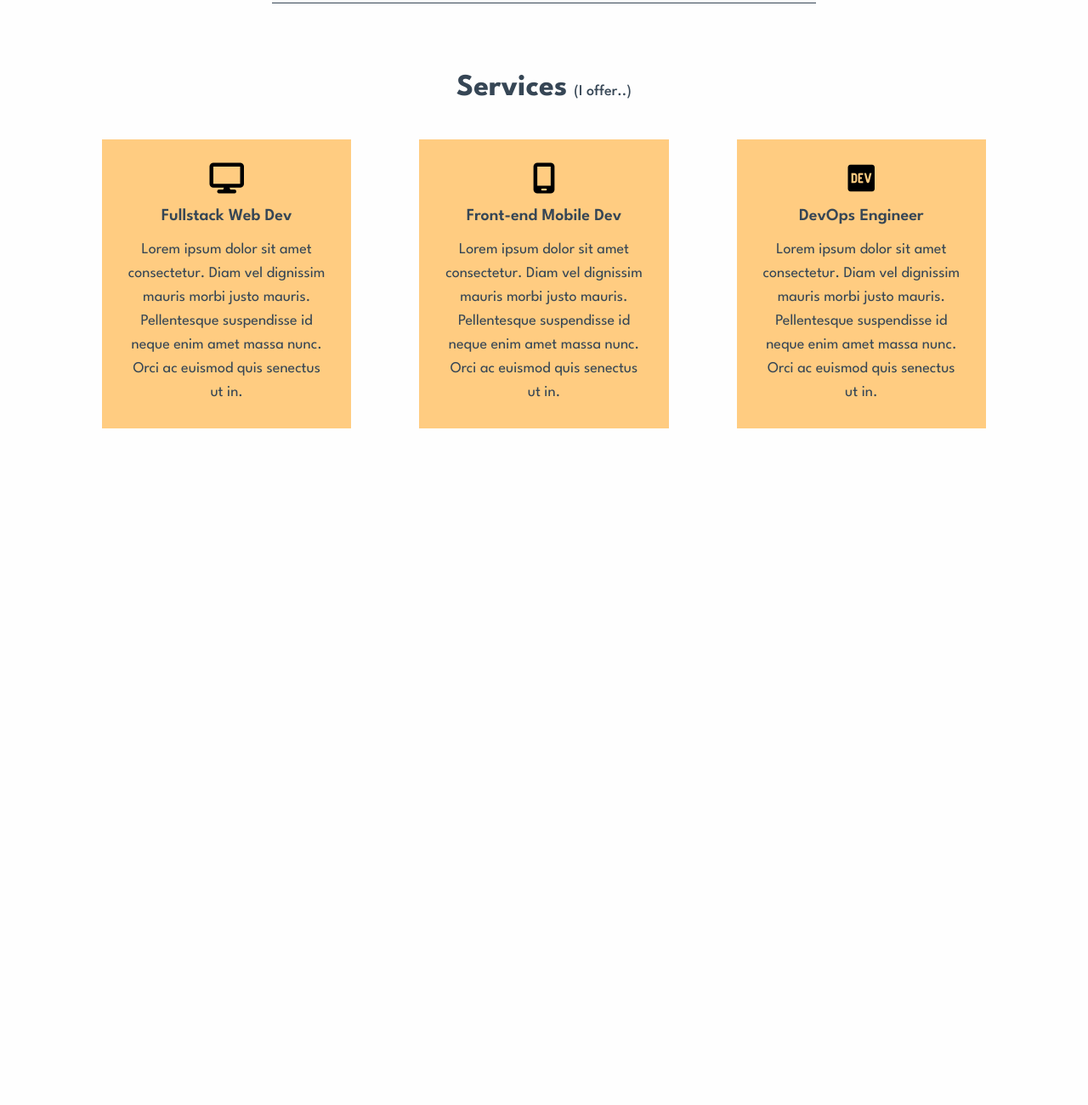
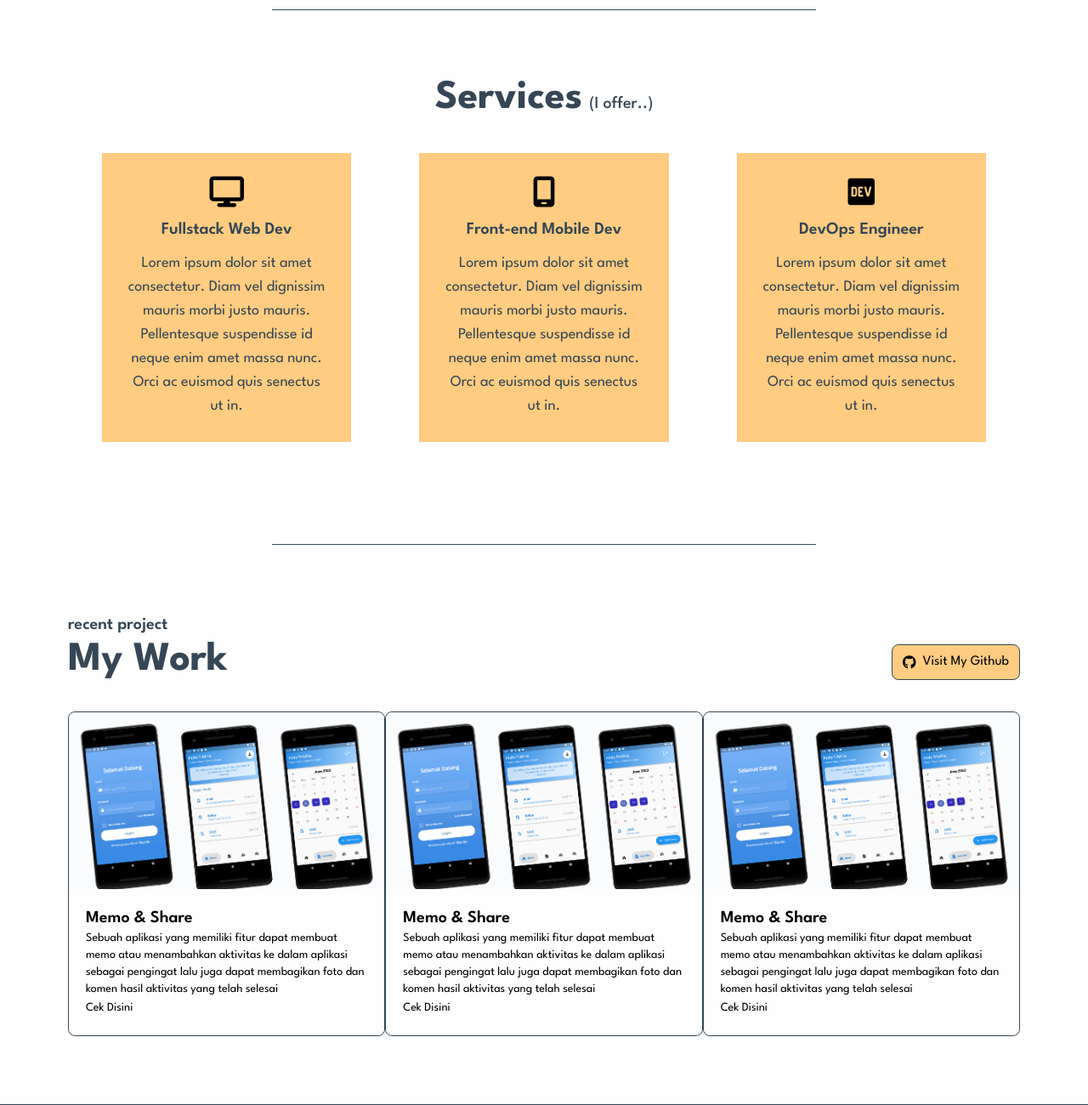
Before and after one commit to FarhanGits/Portfolio, a website: page page/index.html in a window 1280 px wide. Shown: the part 1460-2760 px from the top of the page at 85% size. Before the commit the page ends 2084 px from the top, so only its background shows below. Drawn offline with Linux system fonts and the light colour scheme.

Commit message:
my project section

```diff
--- a/page/index.html
+++ b/page/index.html
@@ -30,11 +30,11 @@
                 <li>
                     <a href="#services" class="hover:underline text-dark-default">Services</a>
                 </li>
+                <!-- <li>
+                    <a href="#" class="hover:underline text-dark-default">Experience</a>
+                </li> -->
                 <li>
-                    <a href="#" class="hover:underline text-dark-default">Experience</a>
-                </li>
-                <li>
-                    <a href="#" class="hover:underline text-dark-default">My Work</a>
+                    <a href="#mywork" class="hover:underline text-dark-default">My Work</a>
                 </li>
             </ul>
             <a href="#" class="bg-yellow-default py-2 px-5 rounded-full shadow-lg text-dark-default hover:bg-dark-default hover:text-yellow-default">Contact Me</a>
@@ -66,8 +66,8 @@
             </section>
 
             <section class="w-1/2">
-                <p class="text-dark-default text-lg font-semibold mb-1">fun fact(?)</p>
-                <h1 class="text-dark-default text-4xl font-bold mb-9">About Me</h1>
+                <p class="text-dark-default text-xl font-semibold mb-1">fun fact(?)</p>
+                <h1 class="text-dark-default text-5xl font-bold mb-9">About Me</h1>
                 <p class="text-dark-default text-lg font-normal mb-3 whitespace-pre-line">Lorem ipsum dolor sit amet consectetur. Tortor lacinia pretium ultricies mollis sit lacus massa. Tortor in vel sapien tellus egestas sit id malesuada. Accumsan mauris mi nisl fames. Volutpat diam sit amet interdum elementum. Dui in ullamcorper rutrum risus vel eu et. Ut vitae tincidunt facilisis tincidunt ac. Id facilisis a cursus viverra nunc ipsum habitant pretium. Nisi eu sed justo arcu natoque purus lorem amet a. Integer rhoncus amet erat accumsan metus vulputate. Eget sit ultricies et arcu. Sagittis posuere cursus diam risus nibh mattis id nibh. Pharetra est mi nunc dictum mi mattis volutpat ipsum enim.
 
                     Interdum sed quam non nulla enim posuere. Lectus et scelerisque proin faucibus vulputate cursus bibendum. Amet et eget cras arcu magna ut dictumst. Vitae justo sagittis ornare imperdiet fringilla tellus blandit eget. Convallis neque egestas id tempor nullam. Egestas aenean pellentesque augue odio. Orci consectetur a amet ut posuere ullamcorper amet eget mattis. Pulvinar porttitor turpis auctor lacus tortor tellus eget faucibus. Ultricies leo commodo eu vitae tellus scelerisque. Nisi ultrices duis nunc sed sed sit. Etiam vivamus dolor duis.
@@ -80,29 +80,83 @@
         <!-- Services -->
         <div id="services" class="px-20 py-10 mt-10 mb-10 flex flex-col items-center">
             <div class="flex items-baseline">
-                <h1 class="text-4xl font-bold mr-2 text-dark-default">Services</h1>
-                <p class="text-lg font-medium text-dark-default">(I offer..)</p>
+                <h1 class="text-5xl font-bold mr-2 text-dark-default">Services</h1>
+                <p class="text-xl font-medium text-dark-default">(I offer..)</p>
             </div>
-            <div class="flex">
-                <div class="flex flex-col items-center bg-yellow-default m-10 p-7">
+            <div class="flex justify-around">
+                <div class="flex flex-col items-center bg-yellow-default m-10 p-7 aspect-auto">
                     <i class="fa-solid fa-display text-4xl mb-3"></i>
                     <h2 class="text-dark-default font-semibold text-xl mb-3">Fullstack Web Dev</h2>
                     <p class="text-dark-default text-lg text-center">Lorem ipsum dolor sit amet consectetur. Diam vel dignissim mauris morbi justo mauris. Pellentesque suspendisse id neque enim amet massa nunc. Orci ac euismod quis senectus ut in.</p>
                 </div>
 
-                <div class="flex flex-col items-center bg-yellow-default m-10 p-7">
+                <div class="flex flex-col items-center bg-yellow-default m-10 p-7 aspect-auto">
                     <i class="fa-solid fa-mobile-screen text-4xl mb-3"></i>
                     <h2 class="text-dark-default font-semibold text-xl mb-3">Front-end Mobile Dev</h2>
                     <p class="text-dark-default text-lg text-center">Lorem ipsum dolor sit amet consectetur. Diam vel dignissim mauris morbi justo mauris. Pellentesque suspendisse id neque enim amet massa nunc. Orci ac euismod quis senectus ut in.</p>
                 </div>
 
-                <div class="flex flex-col items-center bg-yellow-default m-10 p-7">
+                <div class="flex flex-col items-center bg-yellow-default m-10 p-7 aspect-auto">
                     <i class="fa-brands fa-dev text-4xl mb-3"></i>
                     <h2 class="text-dark-default font-semibold text-xl mb-3">DevOps Engineer</h2>
                     <p class="text-dark-default text-lg text-center">Lorem ipsum dolor sit amet consectetur. Diam vel dignissim mauris morbi justo mauris. Pellentesque suspendisse id neque enim amet massa nunc. Orci ac euismod quis senectus ut in.</p>
                 </div>
             </div>
         </div>
+        <!-- Devider -->
+        <span class="w-1/2 h-px bg-dark-default flex"></span>
+
+        <!-- My Work -->
+        <div id="mywork" class="px-20 py-10 mt-10 mb-10 w-full">
+            <div class="flex justify-between items-center">
+                <div>
+                    <p class="text-dark-default text-xl font-semibold mb-1">recent project</p>
+                    <h1 class="text-dark-default text-5xl font-bold mb-9">My Work</h1>
+                </div>
+                <a href="https://github.com/FarhanGits" target="_blank" class="py-2 px-3 flex items-center bg-yellow-default rounded-lg border-dark-default border">
+                    <i class="fa-brands fa-github mr-2"></i>
+                    <span>Visit My Github</span>
+                </a>
+            </div>
+
+            <section class="flex justify-between">
+                <div class="bg-white-default h-auto w-96 rounded-lg flex flex-col box-border border border-dark-default">
+                    <div class="relative h-52 overflow-hidden w-full">
+                        <img src="img/Mockup - Memo & Share.jpg" alt="my project" class="overflow-hidden w-full rounded-lg">
+                    </div>
+                    <div class="bg-white-default p-5 rounded-lg">
+                        <h2 class="text-xl font-semibold">Memo & Share</h2>
+                        <h3 class="text-sm">Sebuah aplikasi yang memiliki fitur  dapat membuat memo atau menambahkan aktivitas ke dalam aplikasi sebagai pengingat lalu juga dapat membagikan foto dan komen hasil aktivitas yang telah selesai</h3>
+                        <a href="" class="text-sm">Cek Disini</a>
+                    </div>
+                </div>
+
+                <div class="bg-white-default h-auto w-96 rounded-lg flex flex-col box-border border border-dark-default">
+                    <div class="relative h-52 overflow-hidden w-full">
+                        <img src="img/Mockup - Memo & Share.jpg" alt="my project" class="overflow-hidden w-full rounded-lg">
+                    </div>
+                    <div class="bg-white-default p-5 rounded-lg">
+                        <h2 class="text-xl font-semibold">Memo & Share</h2>
+                        <h3 class="text-sm">Sebuah aplikasi yang memiliki fitur  dapat membuat memo atau menambahkan aktivitas ke dalam aplikasi sebagai pengingat lalu juga dapat membagikan foto dan komen hasil aktivitas yang telah selesai</h3>
+                        <a href="" class="text-sm">Cek Disini</a>
+                    </div>
+                </div>
+
+                <div class="bg-white-default h-auto w-96 rounded-lg flex flex-col box-border border border-dark-default">
+                    <div class="relative h-52 overflow-hidden w-full">
+                        <img src="img/Mockup - Memo & Share.jpg" alt="my project" class="overflow-hidden w-full rounded-lg">
+                    </div>
+                    <div class="bg-white-default p-5 rounded-lg">
+                        <h2 class="text-xl font-semibold">Memo & Share</h2>
+                        <h3 class="text-sm">Sebuah aplikasi yang memiliki fitur  dapat membuat memo atau menambahkan aktivitas ke dalam aplikasi sebagai pengingat lalu juga dapat membagikan foto dan komen hasil aktivitas yang telah selesai</h3>
+                        <a href="" class="text-sm">Cek Disini</a>
+                    </div>
+                </div>
+            </section>
+        </div>
+        <!-- Devider -->
+        <span class="w-full h-px bg-dark-default flex"></span>
+
     </div>
 </body>
 </html>
```
Also changed, not shown: page/img/Mockup - Memo & Share.jpg (added), page/img/calendar page - raw.png (added), page/img/home page - raw.png (added), page/img/sign in page - raw.png (added), page/style/output.css.
